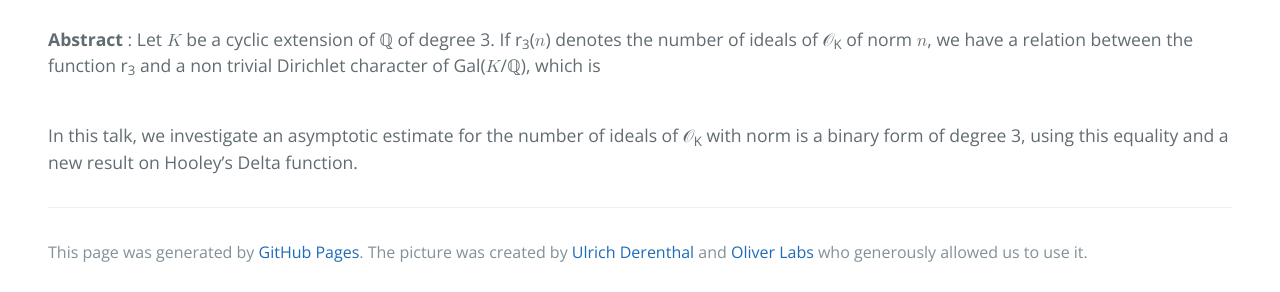
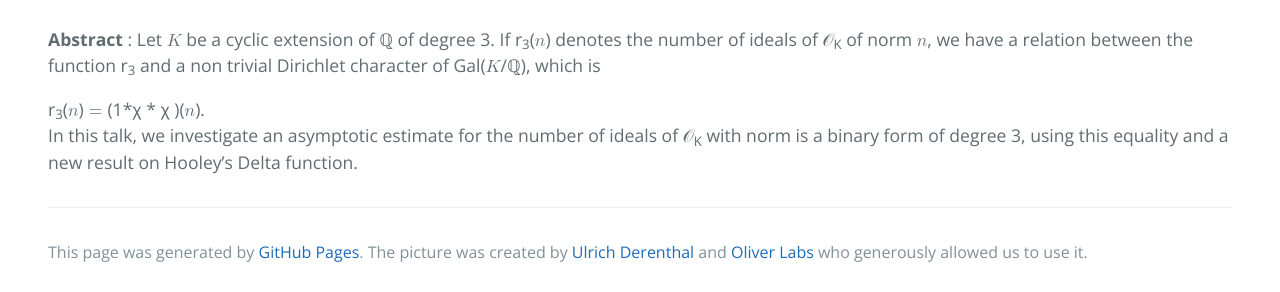
Before and after one commit to zoom-on-rational-points/zoom-on-rational-points.github.io, a Jekyll site: the page built from abstractAL.md, in a window 1280 px wide. Shown: the part 743-1035 px from the top of the page. Built offline with Jekyll 4.4.1, drawn with Linux system fonts in a browser that asks for light colours.

Commit message:
Update abstractAL.md

```diff
--- a/abstractAL.md
+++ b/abstractAL.md
@@ -14,5 +14,6 @@ layout: default
 <br>
 <b>Abstract</b> : Let <math><mi>K</mi></math> be a cyclic extension of &#x211A; of degree 3. If r<math><sub><mi>3</mi></sub></math>(<math><mi>n</mi></math>) denotes the number of ideals of &#119978;<math><sub><mi>K</mi></sub></math> of norm <math><mi>n</mi></math>, we have a relation between the function r<math><sub><mi>3</mi></sub></math> and a non trivial Dirichlet character of Gal(<math><mi>K</mi></math>/&#x211A;), which is <br>
 
+r<math><sub><mi>3</mi></sub></math>(<math><mi>n</mi></math>)<math><mo>=</mo></math>(1*&#x3C7; * &#x3C7; )(<math><mi>n</mi></math>).
 <br>
 In this talk, we investigate an asymptotic estimate for the number of ideals of &#119978;<math><sub><mi>K</mi></sub></math> with norm is a binary form of degree 3, using this equality and a new result on Hooley's Delta function.
```
